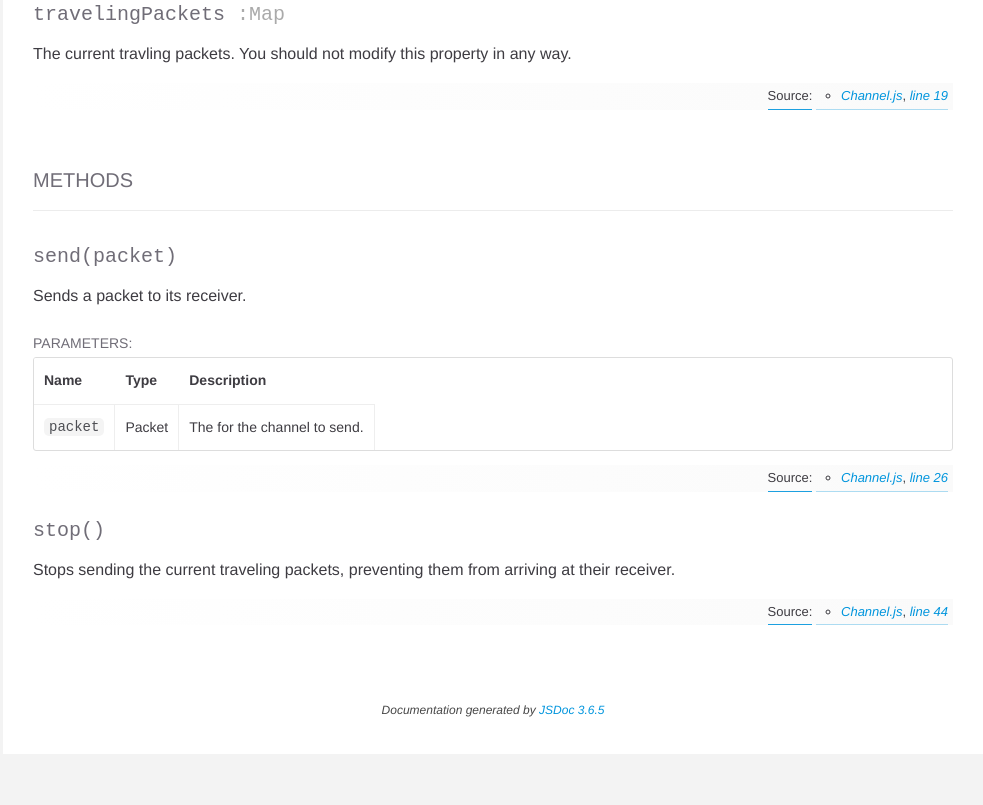
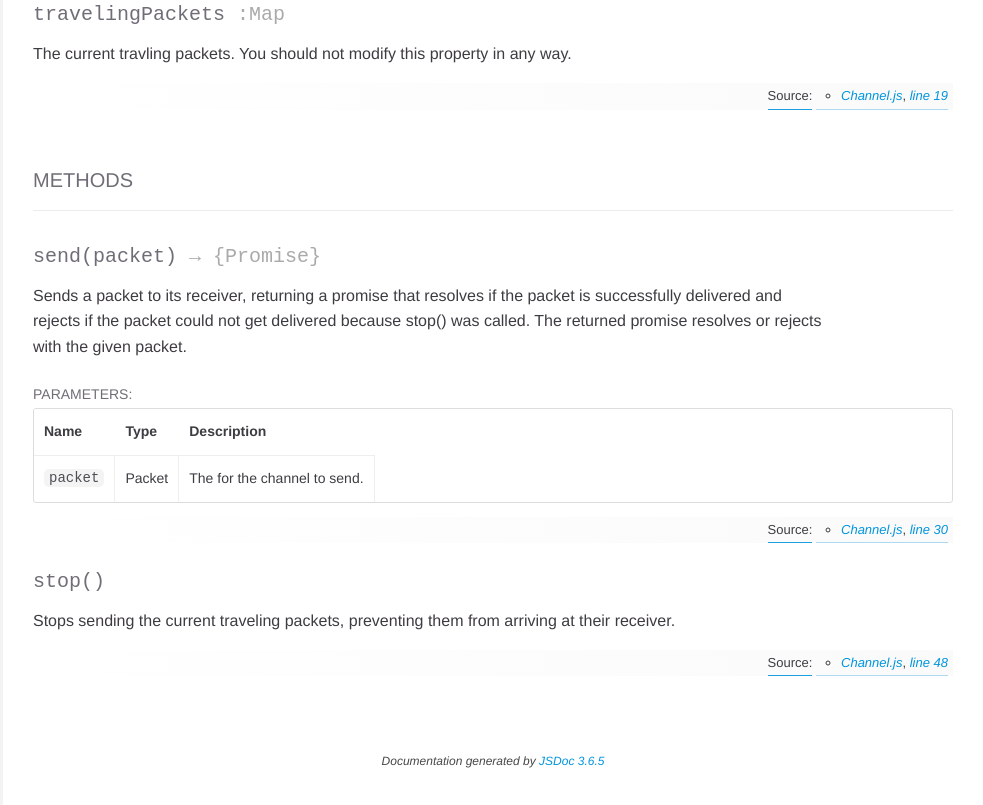
Before and after one commit to JoseIVP/transport-protocols-simulator, a website: page docs/module-_Channel.js_-Channel.html in a window 1280 px wide. Shown: the part 962-1767 px from the top of the page, without its empty margins (297-1280 px from the left). Before the commit the page ends 1716 px from the top, so only its background shows below. Drawn offline with nearby package versions, Linux system fonts and the light colour scheme; a web font is replaced by a local one.

Commit message:
Improved documentation for Channel.send() and Node.send()
Added @returns tags for both methods, changing their
documentation pages.

```diff
--- a/docs/module-_Channel.js_-Channel.html
+++ b/docs/module-_Channel.js_-Channel.html
@@ -498,7 +498,7 @@
       </svg>
     </a>
     <h4 class="name" id="send">
-      <span class="type-signature"></span>send<span class="signature">(packet)</span><span class="type-signature"></span>
+      <span class="type-signature"></span>send<span class="signature">(packet)</span><span class="type-signature"> &rarr; {Promise}</span>
     </h4>
   </span>
 
@@ -507,7 +507,10 @@
 
 
   <div class="description">
-    <p>Sends a packet to its receiver.</p>
+    <p>Sends a packet to its receiver, returning a promise that resolves if the
+packet is successfully delivered and rejects if the packet could not get
+delivered because stop() was called. The returned promise resolves or rejects
+with the given packet.</p>
   </div>
 
 
@@ -605,7 +608,7 @@
     <dd class="tag-source">
       <ul class="dummy">
         <li>
-          <a href="Channel.js.html">Channel.js</a>, <a href="Channel.js.html#line26">line 26</a>
+          <a href="Channel.js.html">Channel.js</a>, <a href="Channel.js.html#line30">line 30</a>
         </li>
       </ul>
     </dd>
@@ -697,7 +700,7 @@ from arriving at their receiver.</p>
     <dd class="tag-source">
       <ul class="dummy">
         <li>
-          <a href="Channel.js.html">Channel.js</a>, <a href="Channel.js.html#line44">line 44</a>
+          <a href="Channel.js.html">Channel.js</a>, <a href="Channel.js.html#line48">line 48</a>
         </li>
       </ul>
     </dd>
--- a/js/src/Channel.js
+++ b/js/src/Channel.js
@@ -20,8 +20,12 @@ class Channel{
     }
 
     /**
-     * Sends a packet to its receiver.
+     * Sends a packet to its receiver, returning a promise that resolves if the
+     * packet is successfully delivered and rejects if the packet could not get
+     * delivered because stop() was called. The returned promise resolves or rejects
+     * with the given packet.
      * @param {Packet} packet - The for the channel to send.
+     * @returns {Promise} - The pending promise.
      */
     send(packet){
         return new Promise((resolve, reject) => {
--- a/js/src/Node.js
+++ b/js/src/Node.js
@@ -24,9 +24,11 @@ class Node{
     }
 
     /**
-     * Sends a packet through the specified channel.
+     * Sends a packet through the specified channel, returning the promise
+     * returned by channel.send().
      * @param {Packet} packet - The packet to send.
      * @param {Channel} channel - The channel through wich the packet is sent.
+     * @returns {Promise} - The promise returned by channel.send().
      */
     send(packet, channel){
         this.onSend(packet, channel);
```
Also changed, not shown: docs/Channel.js.html (+5 -1 lines), docs/Node.js.html (+3 -1 lines), docs/module-_Node.js_-Node.html (+5 -4 lines).
